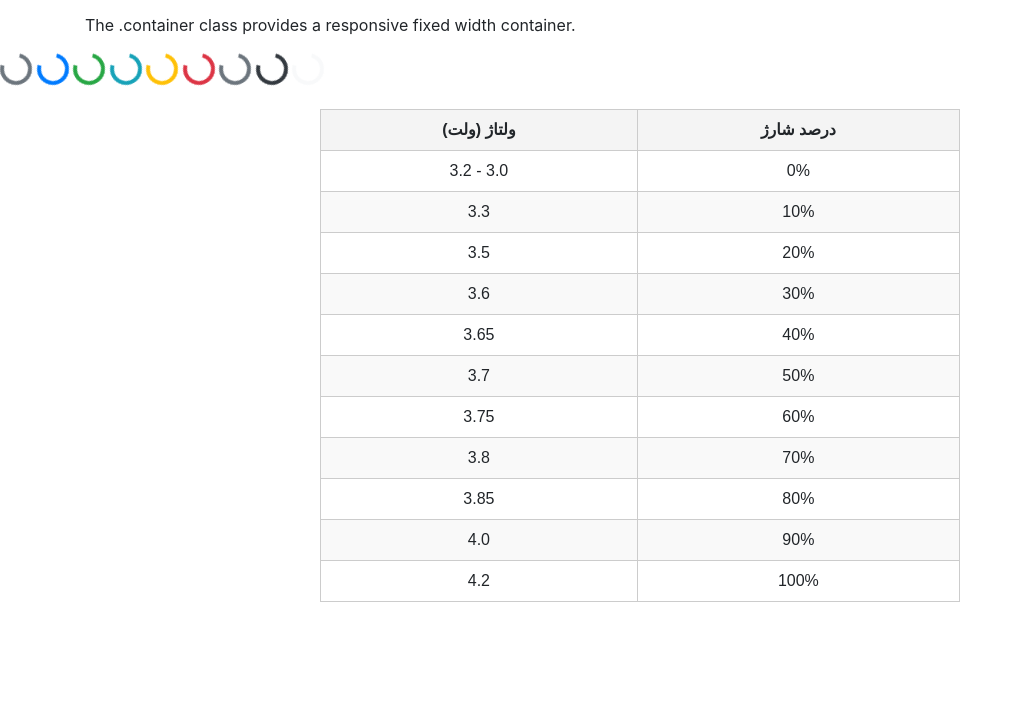
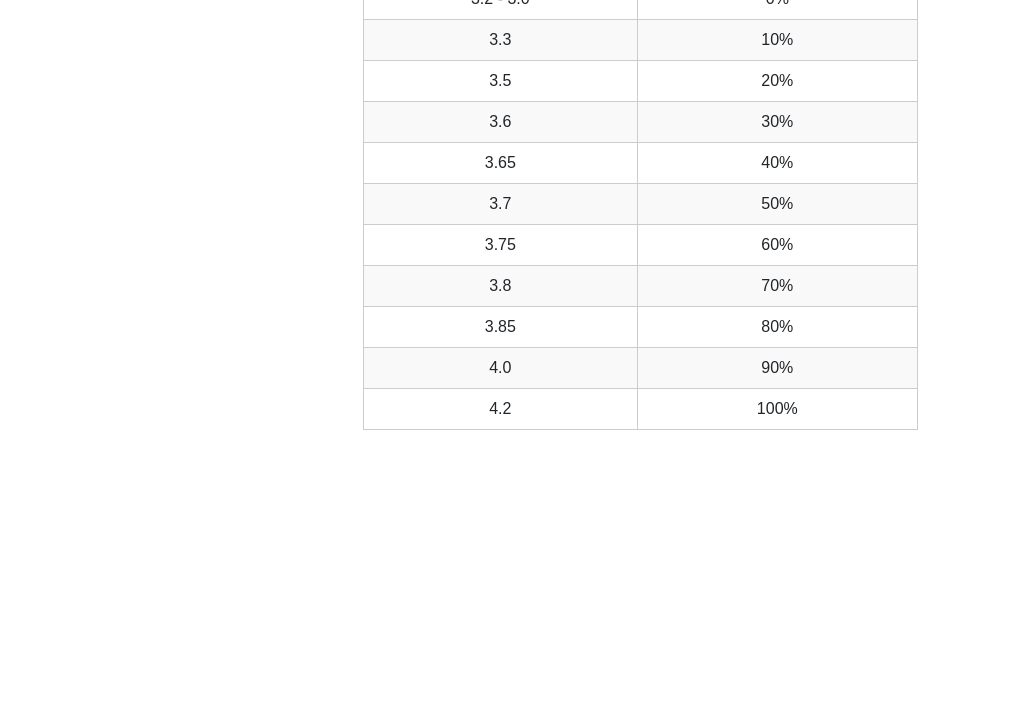
Before and after one commit to OMIDPYTHON3/miniature-happiness, a plain HTML site: page index.html in a window 1280 px wide. Shown: the part 83-800 px from the top of the page, without its empty margins (0-1023 px from the left). Drawn offline with nearby package versions, Linux system fonts and the light colour scheme.

Commit message:
Update index.html

```diff
--- a/index.html
+++ b/index.html
@@ -12,19 +12,7 @@
 <body>
 
 <div class="container">
-  <h1>My First Bootstrap Page</h1>
-  <p>This part is inside a .container class.</p>
-  <p>The .container class provides a responsive fixed width container.</p>
-</div>
-<div class="spinner-border text-muted"></div>
-<div class="spinner-border text-primary"></div>
-<div class="spinner-border text-success"></div>
-<div class="spinner-border text-info"></div>
-<div class="spinner-border text-warning"></div>
-<div class="spinner-border text-danger"></div>
-<div class="spinner-border text-secondary"></div>
-<div class="spinner-border text-dark"></div>
-<div class="spinner-border text-light"></div>
+
 
 
 
```
